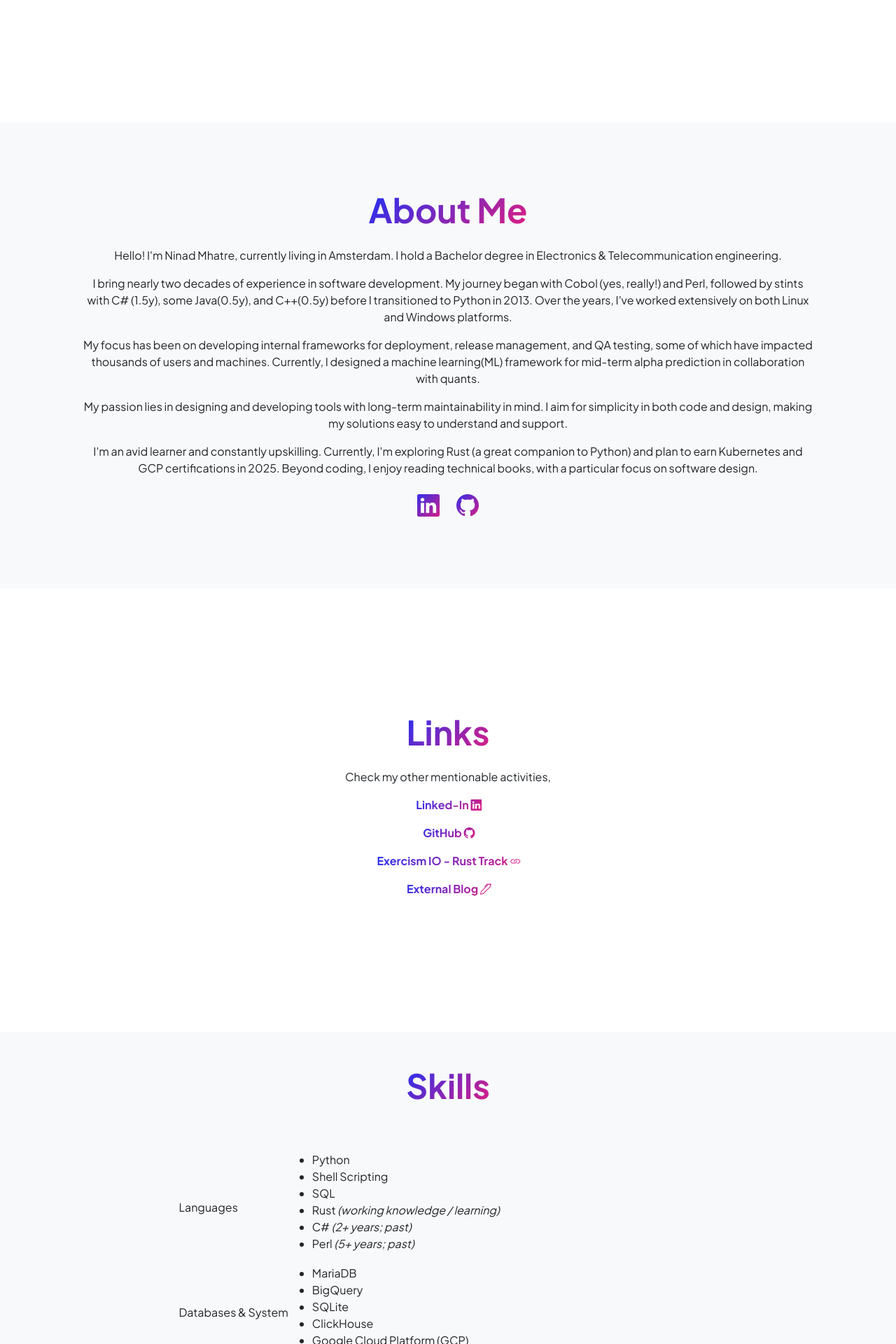
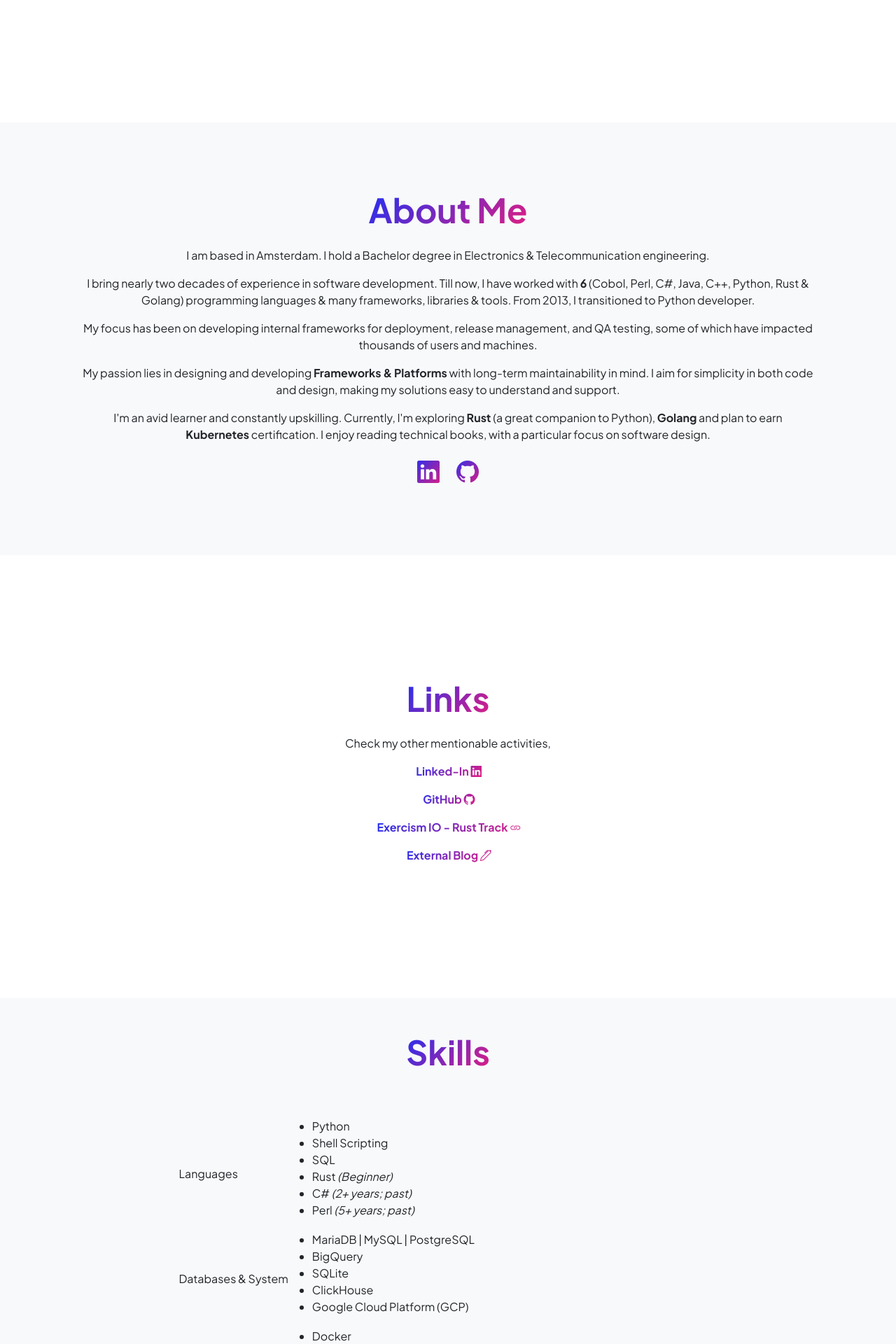
Before and after one commit to ninadmhatre/zuallite, a Flask app: page / in a window 1280 px wide. Shown: the part 920-2840 px from the top of the page at 70% size. Run offline with Flask 3, Linux system fonts and the light colour scheme; some libraries are stand-ins or nearby versions.

Commit message:
Updated photo and description

```diff
--- a/templates/index.html
+++ b/templates/index.html
@@ -40,11 +40,12 @@
                         <div class="col-xxl-5">
                             <!-- Header text content-->
                             <div class="text-center text-xxl-start">
-                                <div class="badge bg-gradient-primary-to-secondary text-white mb-4"><div class="text-uppercase">Python Developer &middot; software Architect &middot; Mentor </div></div>
+                                <div class="badge bg-gradient-primary-to-secondary text-white mb-4"><div class="text-uppercase">Developer &middot; Software Architect &middot; Python / Rust </div></div>
                                 <!-- <div class="fs-3 fw-light text-muted">Hi!</div> -->
                                 <h1 class="display-3 fw-bolder mb-5"><span class="text-gradient d-inline">I am Ninad,</span></h1>
                                 <p class="text-muted">
-                                    I bring nearly two decades of experience in designing and delivering large-scale software solutions. My expertise includes mentoring developers, collaborating with customers and users, and building sustainable, long-term solutions.
+                                    I bring nearly two decades of experience in designing and delivering large-scale software solutions.
+                                    My expertise includes collaborating with customers & users, designing and building sustainable long-term solutions.
                                 </p>
 
                                 <div class="d-grid gap-3 d-sm-flex justify-content-sm-center justify-content-xxl-start mb-3">
@@ -59,7 +60,7 @@
                                 <div class="profile bg-gradient-primary-to-secondary">
                                     <!-- TIP: For best results, use a photo with a transparent background like the demo example below-->
                                     <!-- Watch a tutorial on how to do this on YouTube (link)-->
-                                    <img class="profile-img" src="{{ url_for('static', filename='assets/profile_my.png') }}" alt="..."/>
+                                    <img class="profile-img" src="{{ url_for('static', filename='assets/photo.png') }}" alt="..."/>
                                     <div class="dots-1">
                                         <!-- SVG Dots-->
                                         <svg version="1.1" xmlns="http://www.w3.org/2000/svg" xmlns:xlink="http://www.w3.org/1999/xlink" x="0px" y="0px" viewBox="0 0 191.6 1215.4" style="enable-background: new 0 0 191.6 1215.4" xml:space="preserve">
@@ -189,19 +190,19 @@
                                 <p class="lead fw-light mb-4"></p>
                                 <p class="text-muted">
                                     <p>
-                                        Hello! I'm Ninad Mhatre, currently living in Amsterdam. I hold a Bachelor degree in Electronics & Telecommunication engineering.
+                                        I am based in Amsterdam. I hold a Bachelor degree in Electronics & Telecommunication engineering.
                                     </p>
                                     <p>
-                                        I bring nearly two decades of experience in software development. My journey began with Cobol (yes, really!) and Perl, followed by stints with C# (1.5y), some Java(0.5y), and C++(0.5y) before I transitioned to Python in 2013. Over the years, I've worked extensively on both Linux and Windows platforms.
+                                        I bring nearly two decades of experience in software development. Till now, I have worked with <b>6</b> (Cobol, Perl, C#, Java, C++, Python, Rust & Golang) programming languages & many frameworks, libraries & tools. From 2013, I transitioned to Python developer.
                                     </p>
                                     <p>
-                                        My focus has been on developing internal frameworks for deployment, release management, and QA testing, some of which have impacted thousands of users and machines. Currently, I designed a machine learning(ML) framework for mid-term alpha prediction in collaboration with quants.
+                                        My focus has been on developing internal frameworks for deployment, release management, and QA testing, some of which have impacted thousands of users and machines.
                                     </p>
                                     <p>
-                                        My passion lies in designing and developing tools with long-term maintainability in mind. I aim for simplicity in both code and design, making my solutions easy to understand and support.
+                                        My passion lies in designing and developing <b>Frameworks & Platforms</b> with long-term maintainability in mind. I aim for simplicity in both code and design, making my solutions easy to understand and support.
                                     </p>
                                     <p>
-                                        I'm an avid learner and constantly upskilling. Currently, I'm exploring Rust (a great companion to Python) and plan to earn Kubernetes and GCP certifications in 2025. Beyond coding, I enjoy reading technical books, with a particular focus on software design.
+                                        I'm an avid learner and constantly upskilling. Currently, I'm exploring <b>Rust</b> (a great companion to Python), <b>Golang</b> and plan to earn <b>Kubernetes</b> certification. I enjoy reading technical books, with a particular focus on software design.
                                     </p>
                                 </p>
                                 <div class="d-flex justify-content-center fs-2 gap-4">
@@ -268,7 +269,7 @@
                                                 <li>Python</li>
                                                 <li>Shell Scripting</li>
                                                 <li>SQL</li>
-                                                <li>Rust <i>(working knowledge / learning)</i></li>
+                                                <li>Rust <i>(Beginner)</i></li>
                                                 <li>C# <i>(2+ years; past)</i></li>
                                                 <li>Perl <i>(5+ years; past)</i></li>
                                             </ul>
@@ -278,7 +279,7 @@
                                         <td>Databases & System</td>
                                         <td>
                                             <ul>
-                                                <li>MariaDB</li>
+                                                <li>MariaDB | MySQL | PostgreSQL</li>
                                                 <li>BigQuery</li>
                                                 <li>SQLite</li>
                                                 <li>ClickHouse</li>
@@ -291,7 +292,7 @@
                                         <td>
                                             <ul>
                                                 <li>Docker</li>
-                                                <li>Kubernetes <i>(exploring/learning)</i></li>
+                                                <li>Kubernetes</li>
                                                 <li>Ansible</li>
                                                 <li>Apache Airflow</li>
                                                 <li>GCP</li>
@@ -305,8 +306,7 @@
                                                 <li>Pandas | Numpy | Sklearn</li>
                                                 <li>Git</li>
                                                 <li>Jira | Confluence | Bitbucket | Bamboo</li>
-                                                <li>Flask</li>
-                                                <li>Pytest</li>
+                                                <li>Flask | FastAPI</li>
                                             </ul>
                                         </td>
                                     </tr>
@@ -315,9 +315,19 @@
                                         <td>
                                             <ul>
                                                 <li>Software Architect</li>
+                                                <li>Platform Engineering</li>
                                                 <li>Process Automation</li>
                                                 <li>Automated Testing</li>
                                                 <li>Agile / Scrum</li>
+                                            </ul>
+                                        </td>
+                                    </tr>
+                                    <tr>
+                                        <td>AI Coding</td>
+                                        <td>
+                                            <ul>
+                                                <li>Copilot</li>
+                                                <li>WindSurf</li>
                                             </ul>
                                         </td>
                                     </tr>
@@ -353,7 +363,7 @@
                                             <h2 class="fw-bolder">Flow Traders</h2>
                                             <p>
                                                 <b>Senior Python Developer - Research Engineer</b><br>
-                                                <b style="font-size: 80%;">Since 2017</b><br>
+                                                <b style="font-size: 80%;">From 2017</b><br>
                                                 <ul>
                                                     <li>Developed a ML framework for Mid-term alpha prediction with help of Quants.</li>
                                                     <li>Developed a QA Automation testing framework for Ordering Platform.</li>
@@ -373,7 +383,7 @@
                                                 <b>Lead Analyst (Python)</b></br>
                                                 <b style="font-size: 80%;">2015 - 2017</b></br>
                                                 <ul>
-                                                    <li>Python developer on their Quartz platform</li>
+                                                    <li>Python developer on proprietary Quartz platform</li>
                                                     <li>Setting up monitoring & reporting for Risk viewer application pipelines.</li>
                                                     <li>Mentoring/Guiding new joiners about the system & application landscape</li>
                                                 </ul>
@@ -392,10 +402,54 @@
                                                 <b>AVP</b></br>
                                                 <b style="font-size: 80%;">2009 - 2015</b></br>
                                                 <ul>
-                                                    <li>Python developer on their Quartz platform</li>
-                                                    <li>Setting up monitoring & reporting for Risk viewer application pipelines.</li>
-                                                    <li>Mentoring/Guiding new joiners about the system & application landscape</li>
+                                                    <li>Developed firm wide application 3 deployment tools (Similar to Ansible)</li>
+                                                    <li>Handled deployment of applications to 25000+ machines firmwide.</li>
+                                                    <li>Mentoring developers and educating users about these tools.</li>
                                                 </ul>
+                                            </p>
+                                        </div>
+                                    </div>
+                                </div>
+                            </div>
+                        </div>
+                    </div>
+                </div>
+            </section>
+
+            <!-- Certification section-->
+            <div id="certifications"  style="padding-bottom: 5em;"></div>
+            <section class="py-5">
+                <div class="container px-5 mb-5">
+                    <div class="text-center mb-5">
+                        <h1 class="display-5 fw-bolder mb-0"><span class="text-gradient d-inline">Certifications</span></h1>
+                    </div>
+                    <div class="row gx-5 justify-content-center">
+                        <div class="col-lg-11 col-xl-9 col-xxl-8">
+                            <!-- Project Card 1-->
+                            <div class="card overflow-hidden shadow rounded-4 border-0 mb-5">
+                                <div class="card-body p-0">
+                                    <div class="d-flex align-items-center">
+                                        <div class="p-5">
+                                            <h2 class="fw-bolder">Rust</h2>
+                                            <p>
+                                                <p>Issued by: </p>
+                                                <b style="font-size: 90%;">Udemy</b>
+                                                <b style="font-size: 90%;">May 2025</b><br>
+                                            </p>
+                                        </div>
+                                    </div>
+                                </div>
+                            </div>
+                            <!-- Project Card 2-->
+                            <div class="card overflow-hidden shadow rounded-4 border-0 mb-5">
+                                <div class="card-body p-0">
+                                    <div class="d-flex align-items-center">
+                                        <div class="p-5">
+                                            <h2 class="fw-bolder">Applied Machine Learning</h2>
+                                            <p>
+                                                <p>Issued by: </p>
+                                                <b style="font-size: 90%;">Columbia University</b>
+                                                <b style="font-size: 90%;">&nbsp;(May 2024)</b></br>
                                             </p>
                                         </div>
                                     </div>
```
Also changed, not shown: static/assets/photo.png (added), 1 other file.
